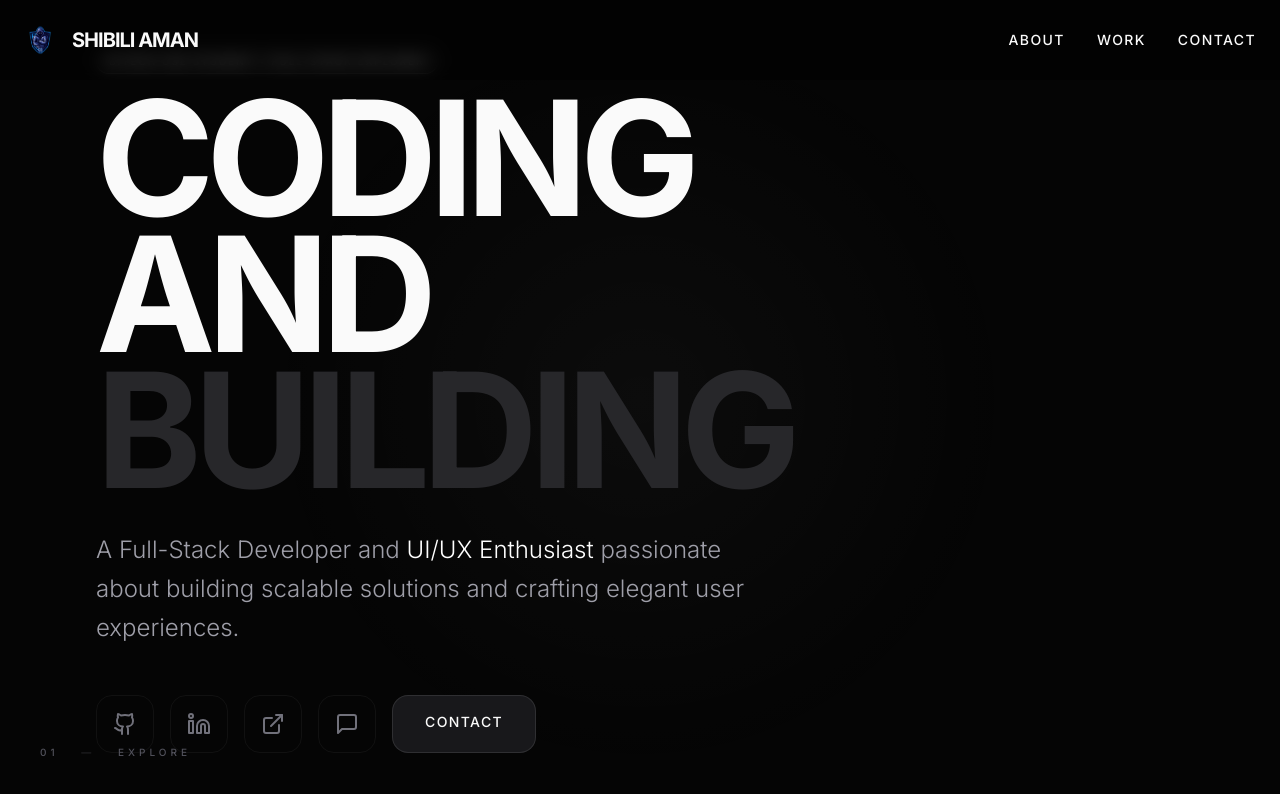
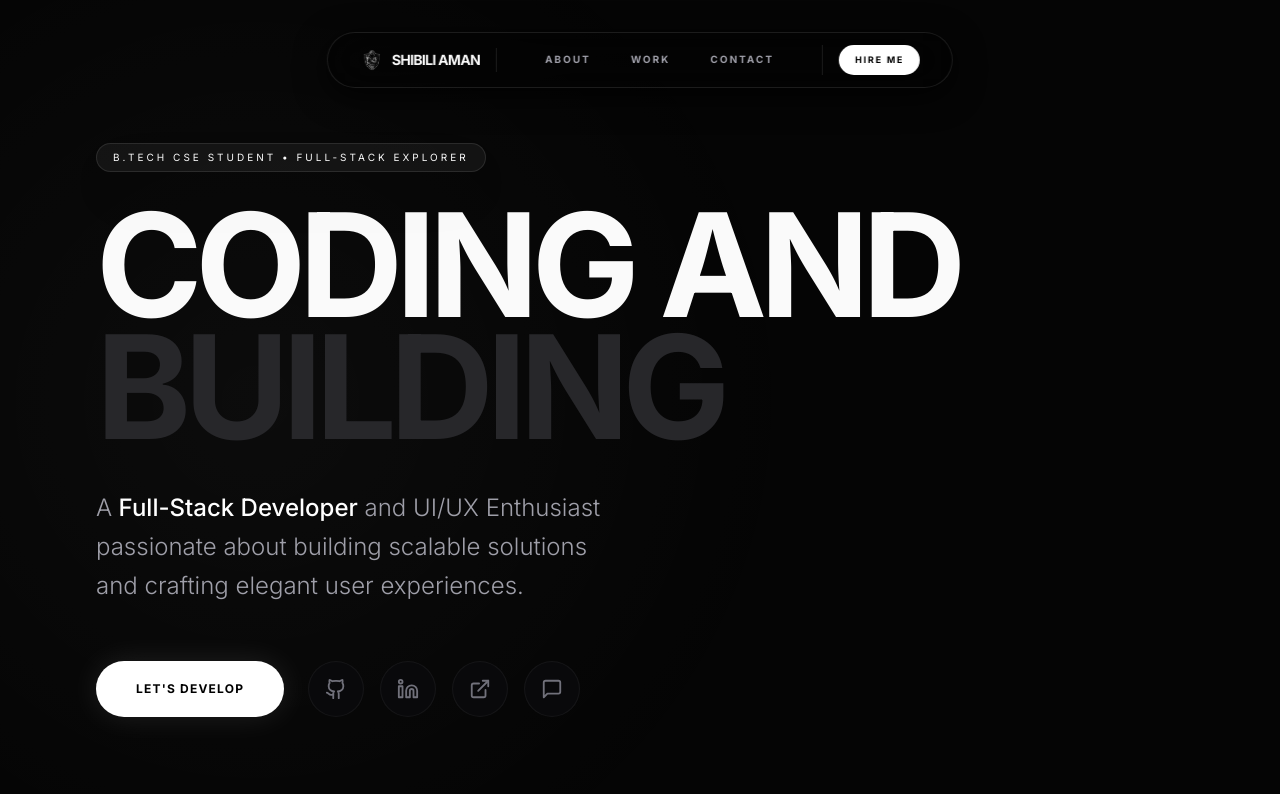
Before and after one commit to LordSA/shibiliaman, an Astro site: page / in a window 1280 px wide. Built offline with nearby package versions, Linux system fonts and the light colour scheme; Astro itself is replaced by a stand-in of ours.

Commit message:
new design and new mode

```diff
--- a/src/components/Navbar.astro
+++ b/src/components/Navbar.astro
@@ -1,15 +1,46 @@
 ---
 ---
-<nav class="fixed top-0 left-0 w-full z-50 p-6 flex justify-between items-center backdrop-blur-sm bg-black/50">
-  <div class="flex items-center gap-3 text-xl font-bold tracking-tighter uppercase transition-colors hover:text-gray-400">
-    <a href="/" class="flex items-center gap-4">
-      <img src="/logo.png" alt="Shibili Aman Logo" class="w-8 h-8 object-contain" />
-      <span>Shibili Aman</span>
+<nav class="fixed top-8 left-1/2 -translate-x-1/2 z-50 px-6 py-3 rounded-full border border-white/10 bg-black/40 backdrop-blur-xl shadow-[0_8px_32px_0_rgba(0,0,0,0.8)] flex items-center gap-8 md:gap-12 animate-nav-slidein transition-all duration-500 hover:border-white/20 hover:bg-black/60 group px-8">
+  <div class="flex items-center gap-3 pr-4 border-r border-white/10">
+    <a href="/" class="flex items-center gap-2 group/logo hover:opacity-80 transition-all">
+      <img src="/logo.png" alt="Shibili Aman Logo" class="w-6 h-6 object-contain grayscale group-hover/logo:grayscale-0 transition-all duration-500" />
+      <span class="text-sm font-bold tracking-tighter uppercase whitespace-nowrap hidden sm:block">Shibili Aman</span>
     </a>
   </div>
-  <div class="flex gap-8 items-center uppercase text-sm font-medium tracking-widest hidden md:flex">
-    <a href="#about" class="hover:opacity-60 transition-opacity">About</a>
-    <a href="#projects" class="hover:opacity-60 transition-opacity">Work</a>
-    <a href="#contact" class="hover:opacity-60 transition-opacity">Contact</a>
+
+  <div class="flex gap-6 md:gap-10 items-center uppercase text-[10px] font-bold tracking-[0.2em] text-zinc-400">
+    <a href="#about" class="hover:text-white transition-colors relative group/link">
+      About
+      <span class="absolute -bottom-1 left-0 w-0 h-px bg-white transition-all duration-300 group-hover/link:w-full"></span>
+    </a>
+    <a href="#projects" class="hover:text-white transition-colors relative group/link">
+      Work
+      <span class="absolute -bottom-1 left-0 w-0 h-px bg-white transition-all duration-300 group-hover/link:w-full"></span>
+    </a>
+    <a href="#contact" class="hover:text-white transition-colors relative group/link">
+      Contact
+      <span class="absolute -bottom-1 left-0 w-0 h-px bg-white transition-all duration-300 group-hover/link:w-full"></span>
+    </a>
+  </div>
+
+  <div class="pl-4 border-l border-white/10 hidden md:block">
+    <a href="mailto:info@shibili.tech" class="text-[9px] uppercase tracking-[0.2em] py-2 px-4 bg-white text-black rounded-full font-bold hover:bg-zinc-200 transition-all active:scale-95 block">
+      Hire Me
+    </a>
   </div>
 </nav>
+
+<style>
+  @keyframes nav-slidein {
+    from {
+      transform: translate(-50%, -30px);
+      opacity: 0;
+      backdrop-filter: blur(0px);
+    }
+    to {
+      transform: translate(-50%, 0);
+      opacity: 1;
+      backdrop-filter: blur(24px);
+    }
+  }
+</style>
--- a/src/components/Portfolio.astro
+++ b/src/components/Portfolio.astro
@@ -25,52 +25,71 @@ const techStack = [
 
 const projects = [
   {
-    title: "Telegram Bot Architect",
-    description: "Designed and implemented robust automated systems for Telegram users.",
-    category: "Automation",
+    title: "Eren-Yeager-ADV",
+    description: "A powerful Telegram bot designed for advanced group management and instant movie filtering.",
+    category: "Automation / Python",
     image: "https://images.unsplash.com/photo-1614064641938-3bbee52942c7?auto=format&fit=crop&q=80&w=1000",
+    link: "https://github.com/LordSA/Eren-Yeager-ADV"
   },
   {
-    title: "Full-Stack Portfolio",
-    description: "A minimalist, high-performance web experience built with Astro and Tailwind.",
-    category: "Web Development",
-    image: "https://images.unsplash.com/photo-1517139274687-05566c004175?auto=format&fit=crop&q=80&w=1000",
+    title: "ThinKForge",
+    description: "A funding website platform built as a web application using core web technologies.",
+    category: "Web / TinkerHub",
+    image: "https://images.unsplash.com/photo-1551288049-bebda4e38f71?auto=format&fit=crop&q=80&w=1000",
+    link: "https://github.com/LordSA/ThinKForge"
+  },
+  {
+    title: "Oneman-Onevote",
+    description: "A secure voter validation system that uses IDs to prevent duplicate entries and ensure integrity.",
+    category: "Security / TypeScript",
+    image: "https://images.unsplash.com/photo-1540910419892-4a36d2c3266c?auto=format&fit=crop&q=80&w=1000",
+    link: "https://github.com/LordSA/Oneman-onevote"
+  },
+  {
+    title: "Shadow_Bot_Adv_1.0",
+    description: "A personal voice assistant designed to perform various automated tasks via voice commands.",
+    category: "AI / Python",
+    image: "https://images.unsplash.com/photo-1589254065878-42c9da997008?auto=format&fit=crop&q=80&w=1000",
+    link: "https://github.com/LordSA/Shadow_Bot_Adv_1.0"
   },
 ];
 ---
 
 <Loader />
-<Navbar />
 
 <main>
+  <Navbar />
   <!-- Hero Section -->
-  <section class="min-h-screen flex flex-col justify-center px-10 md:px-24 bg-[radial-gradient(circle_at_50%_50%,_rgba(255,255,255,0.03)_0%,_transparent_50%)]">
-    <div class="max-w-4xl animate-fade-in">
-       <div class="mb-4 inline-block px-3 py-1 border border-white/20 rounded-full text-[10px] uppercase tracking-[0.2em] bg-white/5 backdrop-blur-sm">
+  <section class="min-h-screen flex flex-col justify-center items-start px-10 md:px-24 pt-15 text-left bg-[radial-gradient(circle_at_20%_50%,_rgba(255,255,255,0.03)_0%,_transparent_50%)]">
+    <div class="max-w-5xl animate-fade-in flex flex-col items-start py-2">
+       <div class="mb-8 inline-block px-4 py-1.5 border border-white/10 rounded-full text-[10px] uppercase tracking-[0.3em] bg-white/5 backdrop-blur-md shadow-2xl">
         B.Tech CSE Student • Full-Stack Explorer
       </div>
-      <h1 class="text-7xl md:text-[10rem] font-bold tracking-tighter leading-[0.85] mb-8 uppercase cursor-default">
-        Coding and <br/> <span class="text-zinc-800 hover:text-zinc-700 transition-colors">Building</span>
+      <h1 class="text-7xl md:text-[9rem] font-bold tracking-tighter leading-[0.85] mb-10 uppercase cursor-default select-none transition-all duration-700 hover:tracking-tight">
+        Coding and <br/> <span class="text-zinc-800 hover:text-white transition-all duration-1000">Building</span>
       </h1>
-      <p class="text-xl md:text-2xl text-zinc-400 max-w-2xl mb-12 leading-relaxed font-light">
-        A Full-Stack Developer and <span class="text-white">UI/UX Enthusiast</span> passionate about building scalable solutions and crafting elegant user experiences.
+      <p class="text-lg md:text-2xl text-zinc-400 max-w-2xl mb-14 leading-relaxed font-light text-balance">
+        A<span class="text-white font-medium"> Full-Stack Developer</span> and UI/UX Enthusiast passionate about building scalable solutions and crafting elegant user experiences.
       </p>
 
-      <div class="flex flex-wrap gap-4">
-        {links.map((link) => (
-          <a href={link.href} target="_blank" rel="noopener noreferrer" class="p-4 border border-white/5 rounded-2xl hover:bg-white/5 hover:border-white/20 transition-all group backdrop-blur-sm" aria-label={link.label}>
-            <link.icon size={24} class="text-zinc-500 group-hover:text-white transition-all transform group-hover:scale-110" />
-          </a>
-        ))}
-        <a href="#contact" class="px-8 py-4 bg-zinc-900 border border-white/10 rounded-2xl text-sm uppercase tracking-widest hover:border-white/30 transition-all font-medium">
-          Contact
+      <div class="flex flex-wrap justify-start gap-6">
+        <a href="#contact" class="px-10 py-5 bg-white text-black rounded-full text-xs uppercase tracking-widest hover:bg-zinc-200 transition-all font-bold shadow-[0_0_30px_rgba(255,255,255,0.1)] active:scale-95">
+          Let's Develop
         </a>
+        <div class="flex gap-4">
+          {links.map((link) => (
+            <a href={link.href} target="_blank" rel="noopener noreferrer" class="p-4 bg-zinc-950 border border-white/5 rounded-full hover:bg-white/5 hover:border-white/20 transition-all group backdrop-blur-sm" aria-label={link.label}>
+              <link.icon size={22} class="text-zinc-500 group-hover:text-white transition-all transform group-hover:scale-110" />
+            </a>
+          ))}
+        </div>
       </div>
     </div>
 
-    <div class="absolute bottom-10 left-10 text-[10px] uppercase tracking-[0.4em] text-zinc-600 font-medium">
-      01 <span class="mx-4 text-zinc-800">—</span> Explore
-    </div>
+    <!-- <div class="absolute bottom-12 left-24 flex items-center gap-6 text-[9px] uppercase tracking-[0.5em] text-zinc-600 font-bold opacity-50 hover:opacity-100 transition-opacity">
+      <div class="w-12 h-px bg-zinc-800"></div>
+      Scroll to Explore
+    </div> -->
   </section>
 
   <!-- About Section -->
@@ -132,11 +151,11 @@ const projects = [
 
       <div class="grid md:grid-cols-2 gap-10">
         {projects.map((project) => (
-          <div class="group cursor-pointer">
+          <a href={project.link || "#"} target="_blank" rel="noopener noreferrer" class="group cursor-pointer block">
             <div class="aspect-[16/10] bg-zinc-900 rounded-3xl overflow-hidden mb-8 border border-white/5 relative">
               <img src={project.image} alt={project.title} class="w-full h-full object-cover opacity-50 group-hover:opacity-80 group-hover:scale-105 transition-all duration-1000 grayscale hover:grayscale-0" />
               <div class="absolute inset-0 bg-gradient-to-t from-black/80 to-transparent flex items-end p-8 opacity-0 group-hover:opacity-100 transition-opacity duration-500">
-                 <span class="text-xs uppercase tracking-widest font-bold border-b border-white pb-1">View Case Study</span>
+                 <span class="text-xs uppercase tracking-widest font-bold border-b border-white pb-1">View Source / GitHub</span>
               </div>
             </div>
             <div class="flex justify-between items-start px-2">
@@ -146,7 +165,7 @@ const projects = [
               </div>
               <span class="text-[10px] uppercase tracking-widest text-zinc-600 bg-zinc-900/50 border border-white/5 px-3 py-1 rounded-full">{project.category}</span>
             </div>
-          </div>
+          </a>
         ))}
       </div>
     </div>
--- a/src/pages/index.astro
+++ b/src/pages/index.astro
@@ -3,6 +3,6 @@ import Portfolio from '../components/Portfolio.astro';
 import Layout from '../layouts/Layout.astro';
 ---
 
-<Layout title="Shibili Aman | Full-Stack Developer">
+<Layout title="Shibili Aman TK">
 	<Portfolio />
 </Layout>
--- a/src/styles/global.css
+++ b/src/styles/global.css
@@ -18,3 +18,33 @@ body {
   background-color: var(--color-primary-white);
   color: var(--color-primary-black);
 }
+
+/* Custom Scrollbar */
+::-webkit-scrollbar {
+  width: 4px;
+  height: 8px;
+}
+
+::-webkit-scrollbar-track {
+  background: transparent;
+  border-radius: 4px;
+}
+
+::-webkit-scrollbar-thumb {
+  background-color: #1a1a1a; /* Subtle dark gray for normal state */
+  border-radius: 8px;
+  transition: background-color 0.3s ease;
+}
+
+::-webkit-scrollbar-thumb:hover {
+  background-color: #fafafa; /* Bright white on hover to match site accent */
+}
+
+/* Scrollbar Hide Utility */
+.scrollbar-hide::-webkit-scrollbar {
+  display: none;
+}
+.scrollbar-hide {
+  -ms-overflow-style: none;
+  scrollbar-width: none;
+}
```
